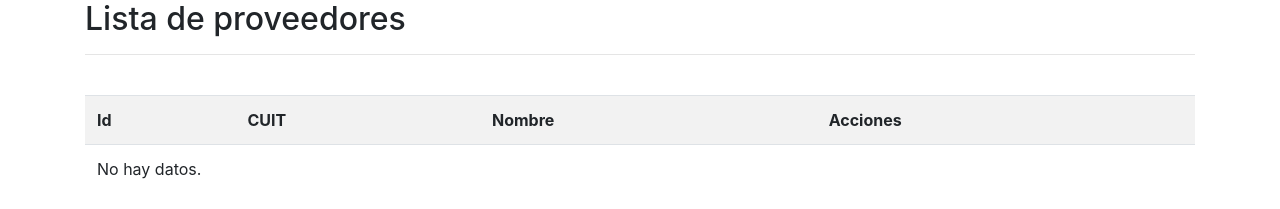
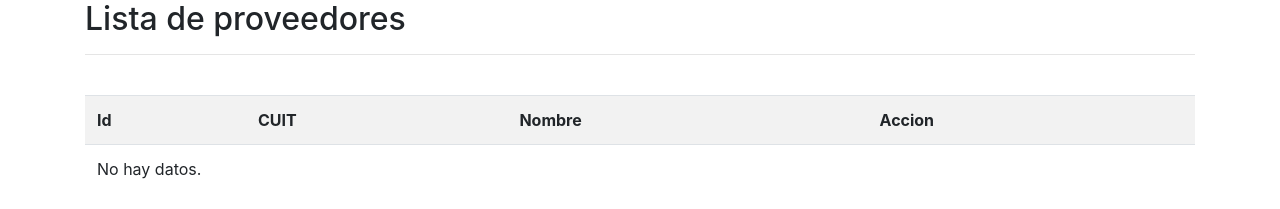
Before and after one commit to DanielaMansilla/consorcio, a PHP site: page /listaProveedor.php in a window 1280 px wide. Shown: the part 1032-1241 px from the top of the page. Run offline with PHP 8.4, Linux system fonts and the light colour scheme; the visitor is signed in with stand-in values (Sample User, id 1); data that the repository does not hold is empty; some libraries are stand-ins or nearby versions.

Commit message:
Revert "Cambio minimo"
This reverts commit e2978e1de189b500985ffba059990947f0842c36.

```diff
--- a/app/view/listaProveedor.php
+++ b/app/view/listaProveedor.php
@@ -48,7 +48,7 @@ if(!isset($_SESSION['admin'])){
 					<th>Id</th>
                     <th>CUIT</th>
                     <th>Nombre</th>
-                    <th>Acciones</th>
+                    <th>Accion</th>
 				</tr>
 				<?php
 					$sql = mysqli_query($conexion, "SELECT * FROM proveedor ORDER BY idProveedor ASC");
```
